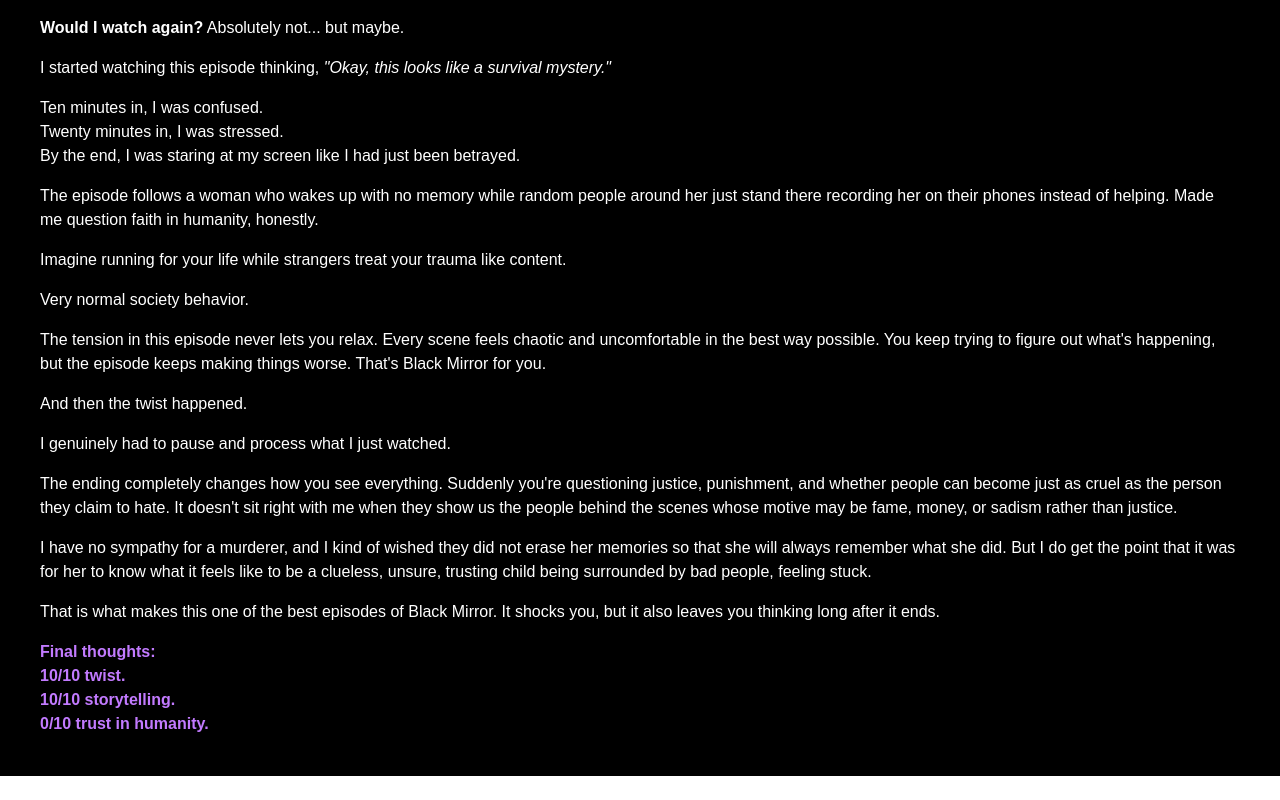
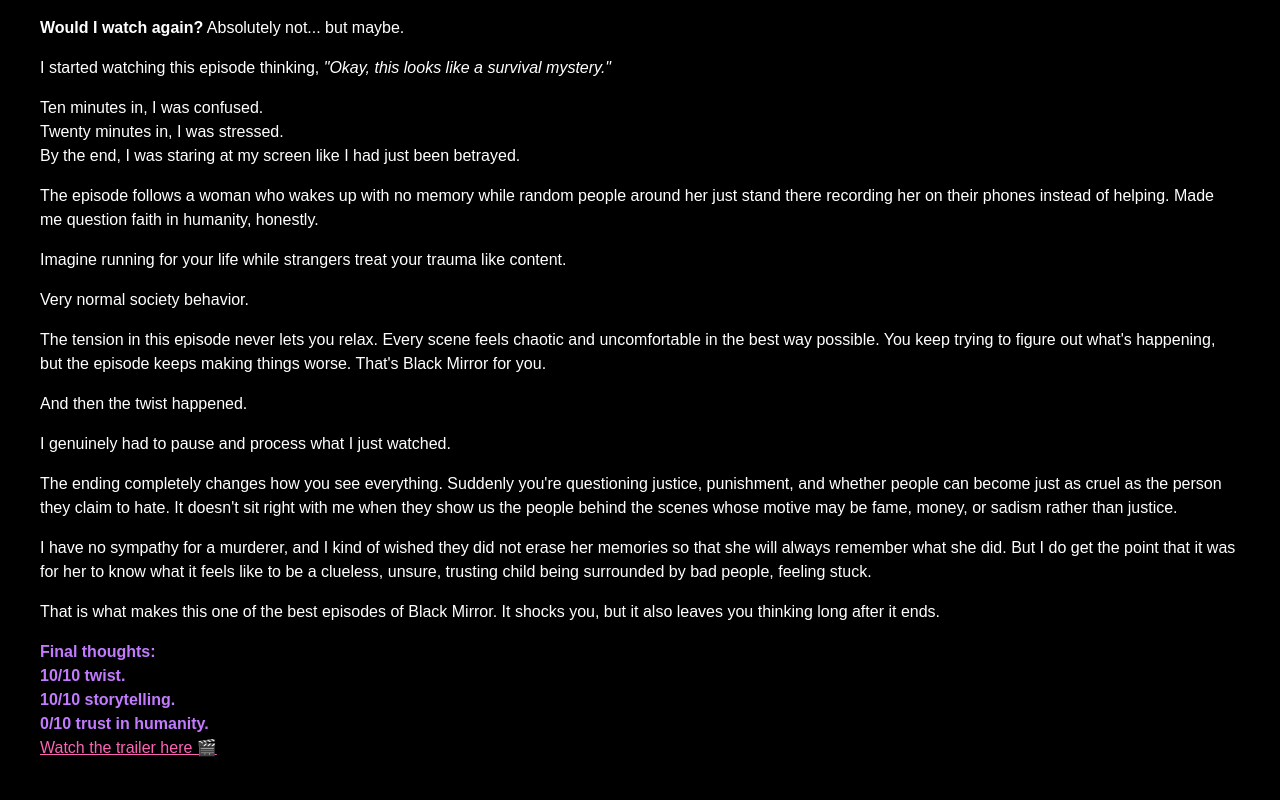
Before and after one commit to cookiesncream55/why-did-i-watch-this, a Next.js app: page /reviews/white-bear in a window 1280 px wide. Shown: the part 622-1422 px from the top of the page. Before the commit the page ends 1398 px from the top, so only its background shows below. Built offline with nearby package versions, Linux system fonts and the light colour scheme.

Commit message:
added trailer links to reviews

```diff
--- a/app/reviews/bring-her-back/page.tsx
+++ b/app/reviews/bring-her-back/page.tsx
@@ -81,6 +81,15 @@
         <br />
         0/10 comfort.
       </p>
+
+      <a
+        href="https://www.youtube.com/watch?v=kBskrYZfhw8"
+        target="_blank"
+        rel="noopener noreferrer"
+        className="text-pink-400 underline hover:text-pink-300"
+      >
+        Watch the trailer here 🎬
+      </a>
     </main>
   );
 }
--- a/app/reviews/fifty-first-dates/page.tsx
+++ b/app/reviews/fifty-first-dates/page.tsx
@@ -90,6 +90,15 @@
         <br />
         2/10 emotional safety.
       </p>
+
+      <a
+        href="https://www.youtube.com/watch?v=17KJk3ErIx0"
+        target="_blank"
+        rel="noopener noreferrer"
+        className="text-pink-400 underline hover:text-pink-300"
+      >
+        Watch the trailer here 🎬
+      </a>
     </main>
   );
 }
--- a/app/reviews/la-la-land/page.tsx
+++ b/app/reviews/la-la-land/page.tsx
@@ -74,6 +74,15 @@
 <p className="mt-4 italic text-gray-400">
   <em>"Welcome to Seb's."</em>
 </p>
+
+<a
+  href="https://www.youtube.com/watch?v=0pdqf4P9MB8"
+  target="_blank"
+  rel="noopener noreferrer"
+  className="text-pink-400 underline hover:text-pink-300"
+>
+  Watch the trailer here 🎬
+</a>
     </main>
   );
 }
--- a/app/reviews/page.tsx
+++ /dev/null
@@ -1,8 +0,0 @@
-export default function ReviewsPage() {
-  return (
-    <main>
-      <h1>Movie Reviews</h1>
-      <p>All my questionable movie opinions live here.</p>
-    </main>
-  );
-}
--- a/app/reviews/pride-and-prejudice/page.tsx
+++ b/app/reviews/pride-and-prejudice/page.tsx
@@ -76,6 +76,15 @@
   <br />
   10/10 Mr. Darcy.
 </p>
+
+<a
+  href="https://www.youtube.com/watch?v=Ur_DIHs92NM"
+  target="_blank"
+  rel="noopener noreferrer"
+  className="text-pink-400 underline hover:text-pink-300"
+>
+  Watch the trailer here 🎬
+</a>
     </main>
   );
 }
--- a/app/reviews/white-bear/page.tsx
+++ b/app/reviews/white-bear/page.tsx
@@ -94,6 +94,15 @@
         <br />
         0/10 trust in humanity.
       </p>
+
+      <a
+        href="https://www.youtube.com/watch?v=z2spS4Lc3CM"
+        target="_blank"
+        rel="noopener noreferrer"
+        className="text-pink-400 underline hover:text-pink-300"
+      >
+        Watch the trailer here 🎬
+      </a>
     </main>
   );
 }
```
